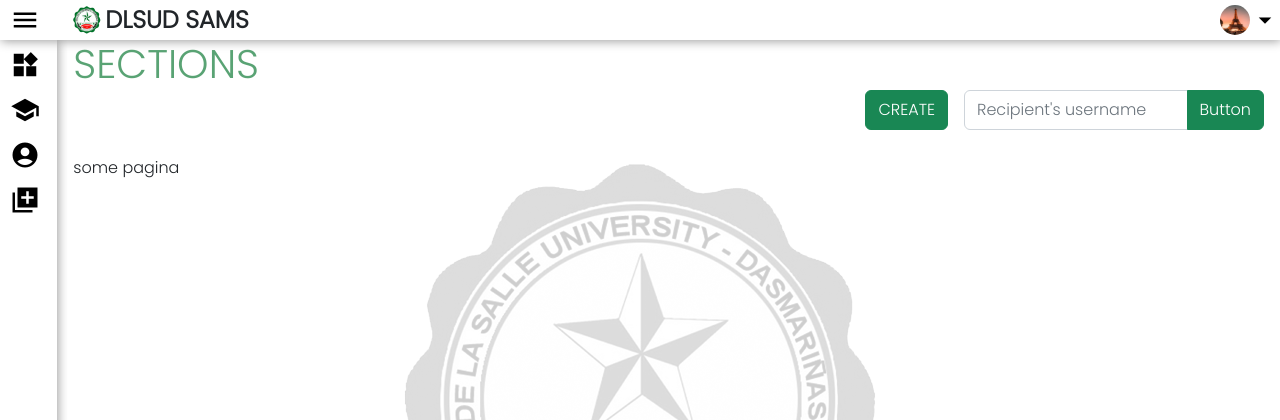
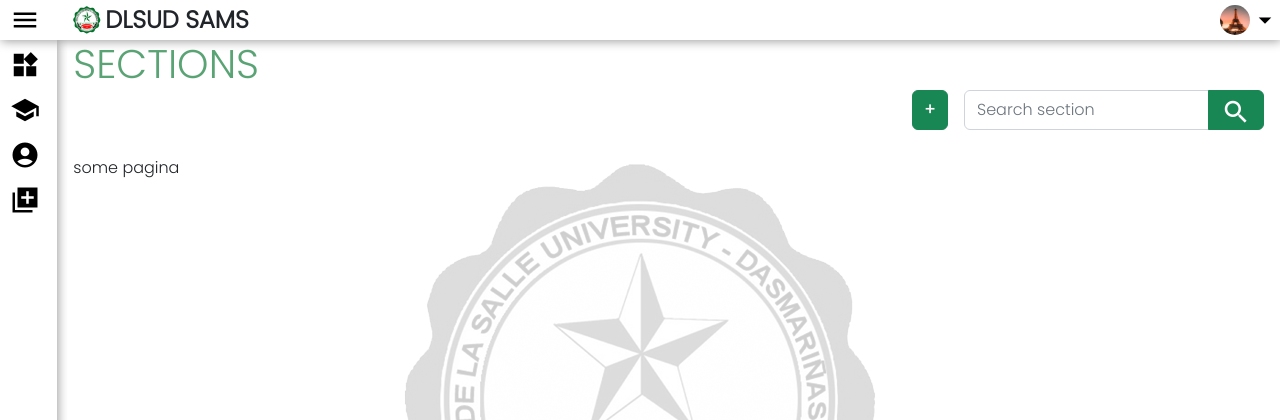
Before and after one commit to rjtormis/DLSUD-SAMS, a Flask app: page /section in a window 1280 px wide. Shown: the top 420 px of the page. Run offline with Flask 3, Linux system fonts and the light colour scheme; the visitor is signed in with stand-in values (Sample User, id 1); data that the repository does not hold is empty; some libraries are stand-ins or nearby versions.

Commit message:
Updated classroom html

```diff
--- a/app/template/Dashboard/classroom.html
+++ b/app/template/Dashboard/classroom.html
@@ -11,15 +11,17 @@ endblock %}
 		<h1 class="mb-0">SECTIONS</h1>
 	</div>
 	<div class="content-search d-flex">
-		<button type="button" class="btn btn-success" data-bs-toggle="modal" data-bs-target="#exampleModal">CREATE</button>
+		<button type="button" class="btn btn-success" data-bs-toggle="modal" data-bs-target="#exampleModal">
+			<b>+</b>
+		</button>
 		<div class="input-group">
 			<input
 				type="text"
 				class="form-control"
-				placeholder="Recipient's username"
-				aria-label="Recipient's username"
+				placeholder="Search section"
+				aria-label="Search section"
 				aria-describedby="button-addon2" />
-			<button class="btn option btn-success" type="button" id="button-addon2">Button</button>
+			<button class="btn btn-success material-icons-sharp" type="button" id="button-addon2">search</button>
 		</div>
 	</div>
 	<div class="content-rooms">
```
